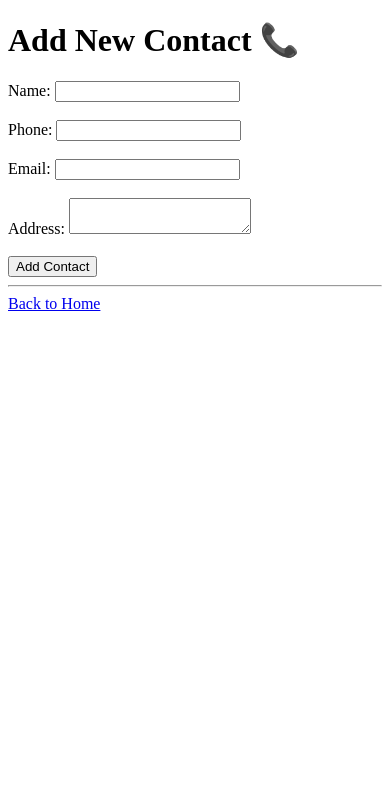
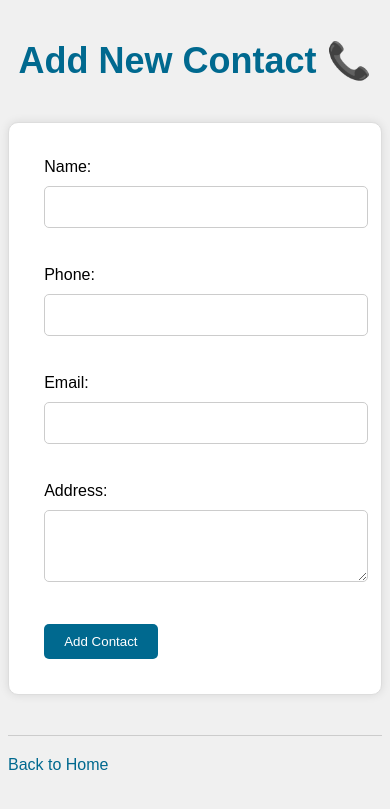
Before and after one commit to kamatealif/python_projects, a Flask app: page /add in a window 390 px wide. Shown: the top 809 px of the page. Run offline with Flask 3, Linux system fonts and the light colour scheme.

Commit message:
refactor phonebook web application templates to use a base layout and add CSS styling

```diff
--- a/phonebook-webapp/app.py
+++ b/phonebook-webapp/app.py
@@ -24,7 +24,7 @@ with app.app_context():
 @app.route('/home')
 def home():
     contacts = Contact.query.all()
-    return render_template('home.html', contacts=contacts)
+    return render_template('home.html', contacts=contacts, title='Home')
 
 @app.route('/add', methods=['GET','POST'])
 def add_contact():
@@ -42,7 +42,7 @@ def add_contact():
 
     return render_template('add.html')
 
-@app.route('/edit/<int:id>', methods=['GET','POST'])
+@app.route('/edit/<int:id>', methods=['GET','POST'] )
 def edit_contact(id):
     contact = Contact.query.get_or_404(id)
 
--- /dev/null
+++ b/phonebook-webapp/static/css/styles.css
@@ -0,0 +1,138 @@
+body {
+  font-family: Arial, sans-serif;
+  background-color: #f0f0f0;
+}
+
+h1 {
+  text-align: center;
+  color: #00698f;
+  margin-bottom: 20px;
+}
+
+h1:first-child {
+  font-size: 36px;
+  margin-top: 40px;
+}
+
+h1:last-child {
+  font-size: 24px;
+  margin-bottom: 40px;
+}
+
+a {
+  text-decoration: none;
+  color: #00698f;
+}
+
+a:hover {
+  color: #004c6f;
+}
+
+hr {
+  margin: 20px 0;
+  border: none;
+  border-top: 1px solid #ccc;
+}
+
+h2 {
+  margin-top: 40px;
+  margin-bottom: 20px;
+}
+
+table {
+  border-collapse: collapse;
+  width: 100%;
+}
+
+th, td {
+  border: 1px solid #ddd;
+  padding: 10px;
+  text-align: left;
+}
+
+th {
+  background-color: #f0f0f0;
+}
+
+td:last-child {
+  text-align: center;
+}
+
+td a {
+  margin: 0 10px;
+}
+
+td a:hover {
+  text-decoration: underline;
+}
+
+tr:hover {
+  background-color: #00698f;
+}
+
+tr:hover a{
+  color: #fff;
+}
+/* css for the add.html */
+
+
+form {
+  max-width: 700px;
+  margin: 40px auto;
+  padding: 2.2rem;
+  background-color: #fff;
+  border: 1px solid #ddd;
+  border-radius: 10px;
+  box-shadow: 0 0 10px rgba(0, 0, 0, 0.1);
+}
+
+label {
+  display: block;
+  margin-bottom: 10px;
+}
+
+input, textarea {
+  width: 100%;
+  height: 20px;
+  margin-bottom: 20px;
+  padding: 10px;
+  border: 1px solid #ccc;
+  border-radius: 5px;
+}
+
+input[type="email"] {
+  height: 20px;
+}
+
+textarea {
+  height: 50px;
+  resize: vertical;
+}
+
+button[type="submit"] {
+  background-color: #00698f;
+  color: #fff;
+  padding: 10px 20px;
+  border: none;
+  border-radius: 5px;
+  cursor: pointer;
+}
+
+button[type="submit"]:hover {
+  background-color: #004c6f;
+}
+
+hr {
+  margin: 20px 0;
+  border: none;
+  border-top: 1px solid #ccc;
+}
+
+a {
+  text-decoration: none;
+  color: #00698f;
+}
+
+a:hover {
+  color: #004c6f;
+}
--- a/phonebook-webapp/templates/add.html
+++ b/phonebook-webapp/templates/add.html
@@ -1,12 +1,5 @@
-<!DOCTYPE html>
-<html lang="en">
-<head>
-    <meta charset="UTF-8">
-    <meta name="viewport" content="width=device-width, initial-scale=1.0">
-    <title>Add Contact</title>
-</head>
-<body>
-
+{% extends 'layout.html' %}
+{% block content %}
     <h1>Add New Contact 📞</h1>
 
     <form action="/add" method="POST">
@@ -31,5 +24,4 @@
     <hr>
     <a href="/home">Back to Home</a>
 
-</body>
-</html>
+{% endblock %}
--- /dev/null
+++ b/phonebook-webapp/templates/layout.html
@@ -0,0 +1,20 @@
+<!DOCTYPE html>
+<html lang="en">
+<head>
+    <meta charset="UTF-8">
+    <meta name="viewport" content="width=device-width, initial-scale=1.0">
+    {% if title %}
+        <title> {{ title }} </title>
+    {% else %}
+        <title> Flask Phonebook </title>
+    {% endif %}
+    <link rel="stylesheet" type="text/css" href="{{ url_for('static', filename='css/styles.css') }}">
+</head>
+<body>
+
+    {% block content %}
+
+    {% endblock %}
+
+</body>
+</html>
```
Also changed, not shown: phonebook-webapp/templates/edit.html (+3 -8 lines), phonebook-webapp/templates/home.html (+3 -10 lines), phonebook-webapp/instance/contacts.db, phonebook-webapp/static/styles.css (deleted).
